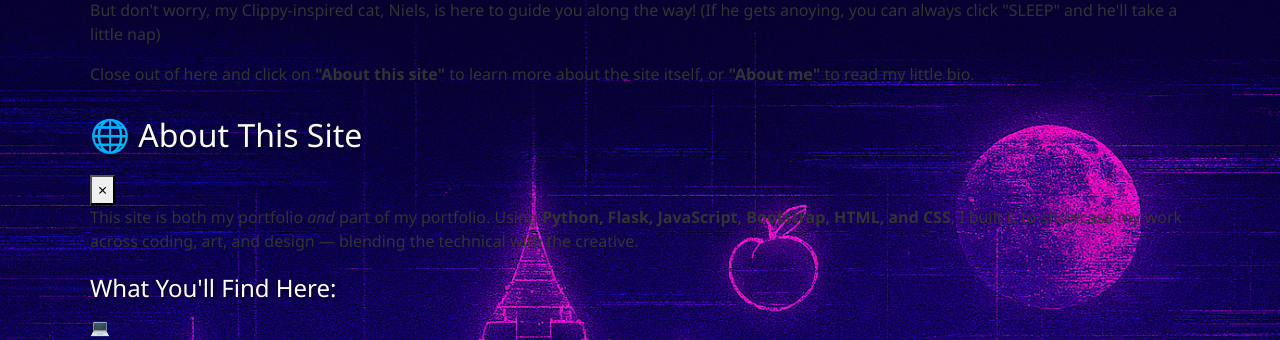
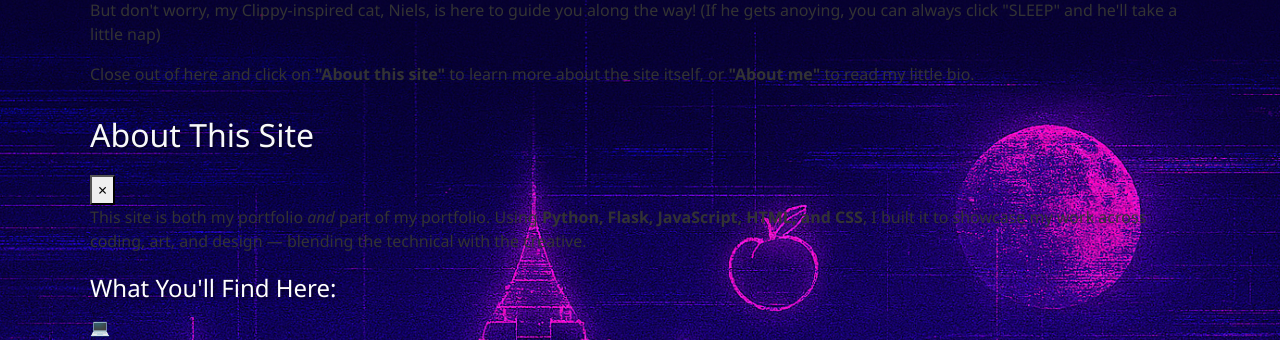
Before and after one commit to mkb0020/PortfolioSite, a Flask app: page / in a window 1280 px wide. Shown: the part 805-1145 px from the top of the page. Run offline with Flask 3, Linux system fonts and the light colour scheme.

Commit message:
Updated hero-reveal

```diff
--- a/templates/about.html
+++ b/templates/about.html
@@ -55,13 +55,13 @@
         <div id="siteModal" class="about-modal" onclick="closeAboutModal(event)"> <!-- ABOUT SITE MODAL -->
             <div class="about-modal-content" onclick="event.stopPropagation()">
                 <div class="about-modal-header">
-                    <h2>🌐 About This Site</h2>
+                    <h2>About This Site</h2>
                     <button class="about-modal-close" onclick="closeAboutModal(event)">&times;</button>
                 </div>
                 <div class="about-modal-body">
                     <p>
                         This site is both my portfolio <em>and</em> part of my portfolio. Using <strong>Python, Flask,
-                        JavaScript, Bootstrap, HTML, and CSS</strong>, I built it to showcase my work across coding,
+                        JavaScript, HTML, and CSS</strong>, I built it to showcase my work across coding,
                         art, and design — blending the technical with the creative.
                     </p>
                     <h4>What You'll Find Here:</h4>
```
